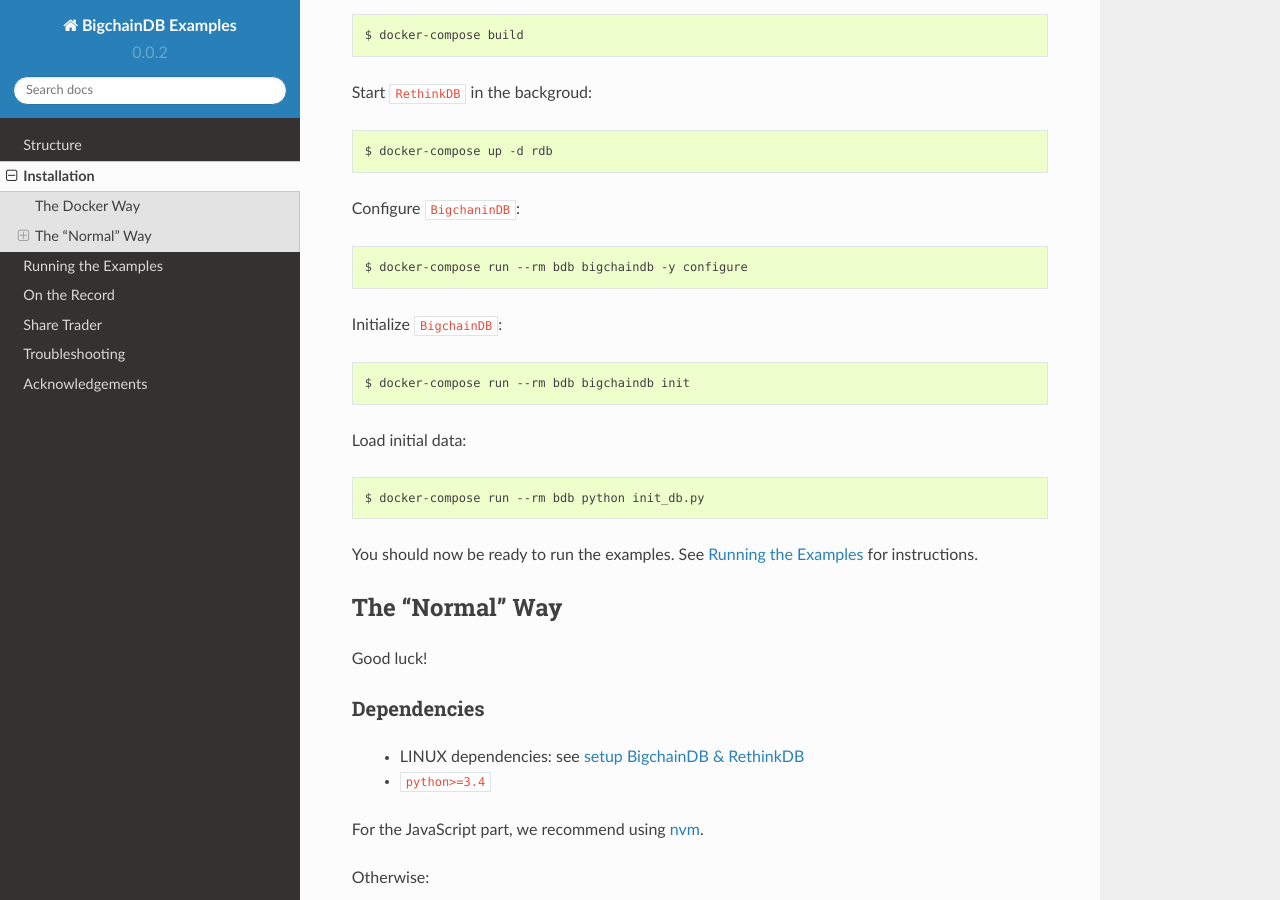
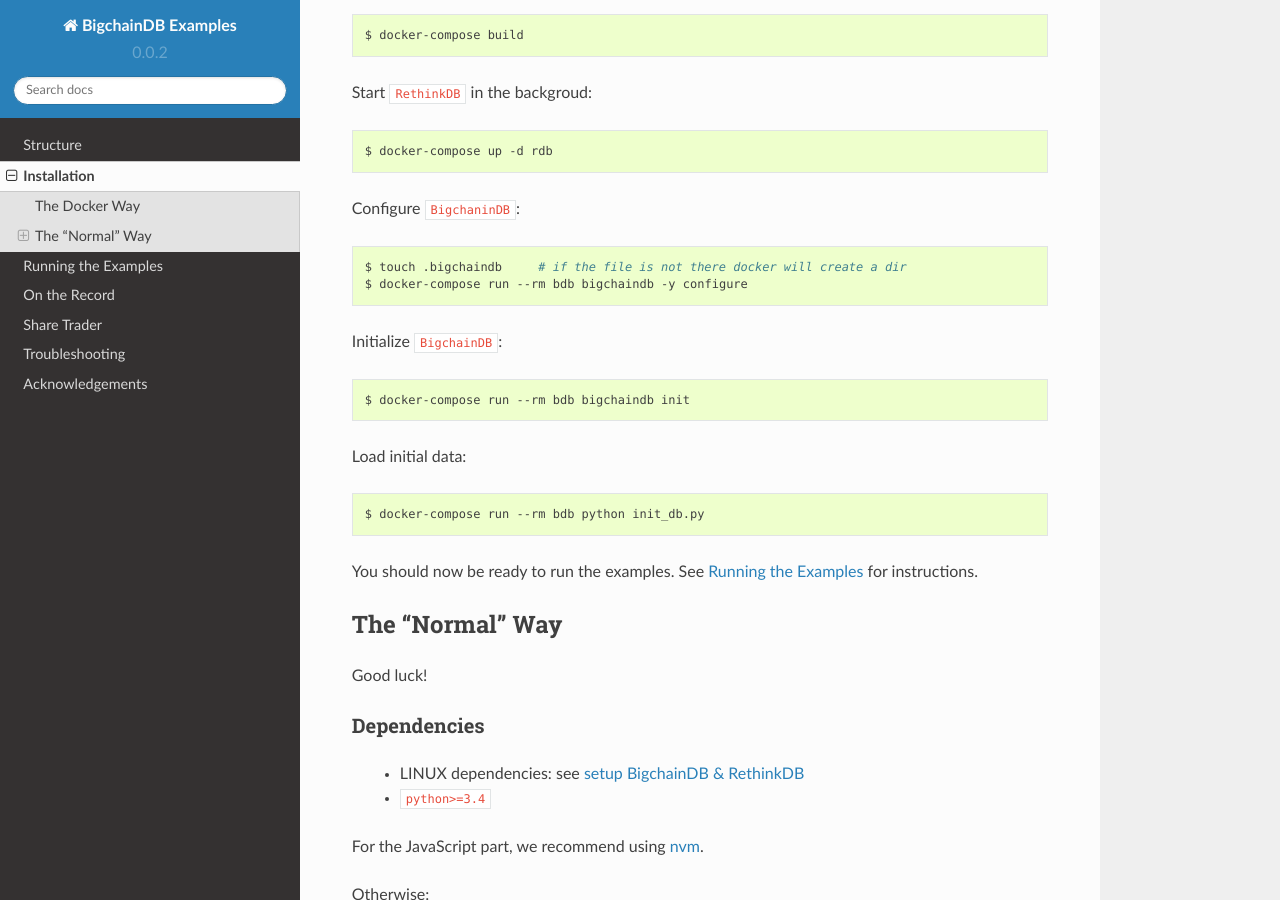
Before and after one commit to bigchaindb/bigchaindb-examples, a Sphinx documentation site: the page built from docs/source/install.rst, in a window 1280 px wide and 900 px high, scrolled down 805 px. Built offline with Sphinx 7.4.7 and the Read the Docs theme 2.0.0, drawn with Linux system fonts in a browser that asks for light colours.

Commit message:
Add instruction to create empty config file

```diff
--- a/docs/source/install.rst
+++ b/docs/source/install.rst
@@ -50,6 +50,7 @@
 
 .. code-block:: bash
 
+    $ touch .bigchaindb     # if the file is not there docker will create a dir
     $ docker-compose run --rm bdb bigchaindb -y configure
 
 Initialize ``BigchainDB``:
```
